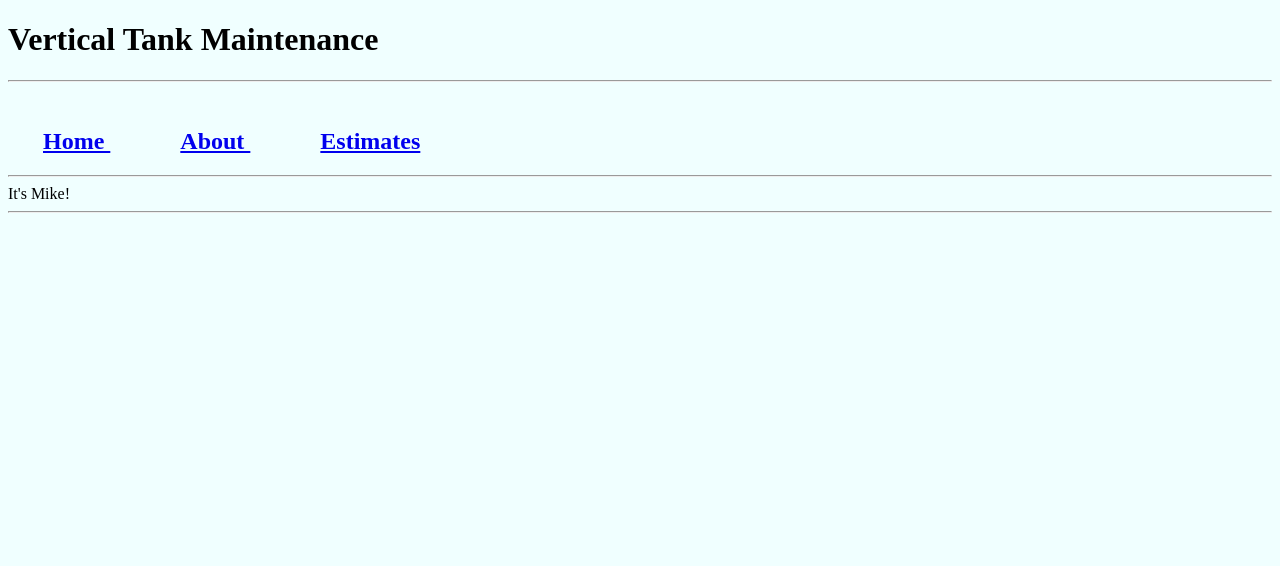
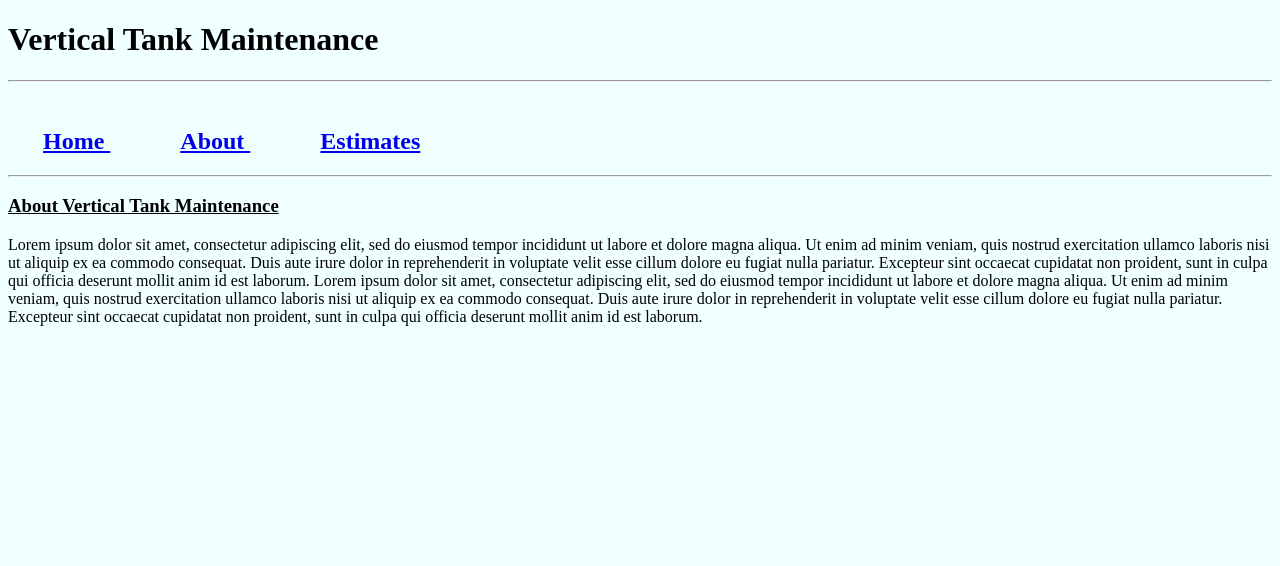
Before and after one commit to rileyplummer/VTM, a Flask app: page /about in a window 1280 px wide. Shown: the top 566 px of the page. Run offline with Flask 2, Linux system fonts and the light colour scheme.

Commit message:
Text for about and estimate pages

```diff
--- a/static/css/stylesheet.css
+++ b/static/css/stylesheet.css
@@ -10,6 +10,7 @@ a{
     padding: 35px;
     align-items: center;
     font-size: 18;
+    text-align: center;
 }
 
 .footer {
@@ -21,3 +22,8 @@ a{
     background-color: azure;
     color: black;
   }
+
+  h3{
+      align-content: center;
+
+  }
--- a/templates/about.html
+++ b/templates/about.html
@@ -4,8 +4,14 @@
 
 
 {% block body %}
+
 <body>
+    <h3>
+        <u>About Vertical Tank Maintenance</u>
+    </h3>
 
-It's Mike!
+    Lorem ipsum dolor sit amet, consectetur adipiscing elit, sed do eiusmod tempor incididunt ut labore et dolore magna aliqua. Ut enim ad minim veniam, quis nostrud exercitation ullamco laboris nisi ut aliquip ex ea commodo consequat. Duis aute irure dolor in reprehenderit in voluptate velit esse cillum dolore eu fugiat nulla pariatur. Excepteur sint occaecat cupidatat non proident, sunt in culpa qui officia deserunt mollit anim id est laborum.
+    Lorem ipsum dolor sit amet, consectetur adipiscing elit, sed do eiusmod tempor incididunt ut labore et dolore magna aliqua. Ut enim ad minim veniam, quis nostrud exercitation ullamco laboris nisi ut aliquip ex ea commodo consequat. Duis aute irure dolor in reprehenderit in voluptate velit esse cillum dolore eu fugiat nulla pariatur. Excepteur sint occaecat cupidatat non proident, sunt in culpa qui officia deserunt mollit anim id est laborum.
+
 </body>
 {% endblock %}
--- a/templates/base.html
+++ b/templates/base.html
@@ -22,11 +22,9 @@
         {% endblock %}
 
     </div>
+    <element class="footer">
+        Ⓒ VTM
+    </element>
+</body>
 
-
-</body>
-<hr>
-<element class="footer">
-    Ⓒ VTM
-</element>
 </html>
--- a/templates/estimate.html
+++ b/templates/estimate.html
@@ -5,7 +5,8 @@
 
 {% block body %}
 <body>
-
-Estimates!
+    <h3>
+        <u>Create An Estimate</u>
+    </h3>
 </body>
 {% endblock %}
```
